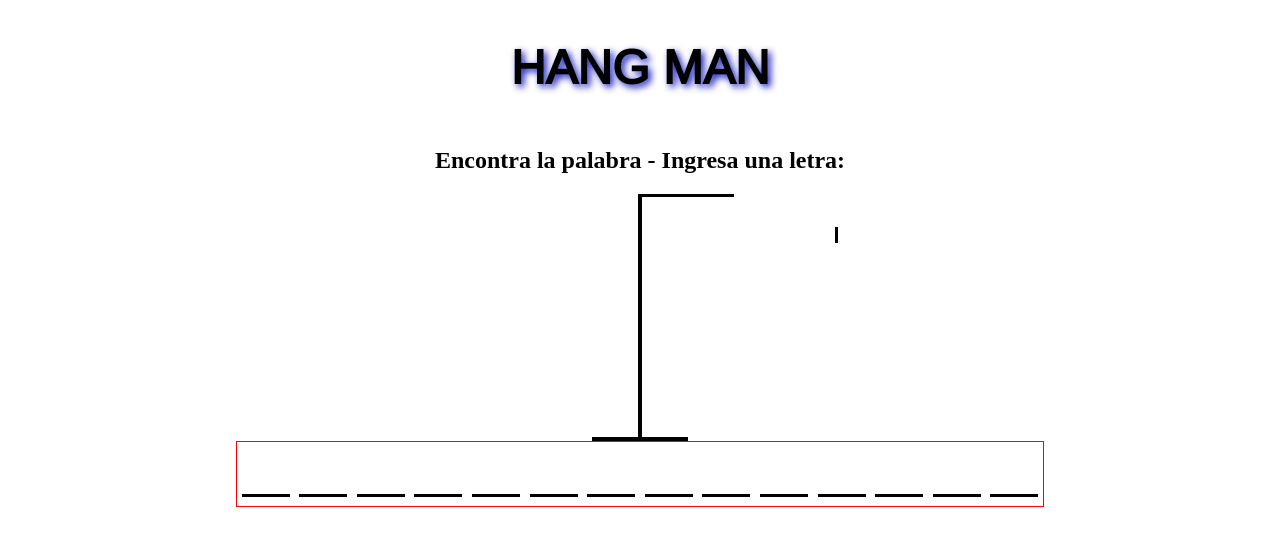
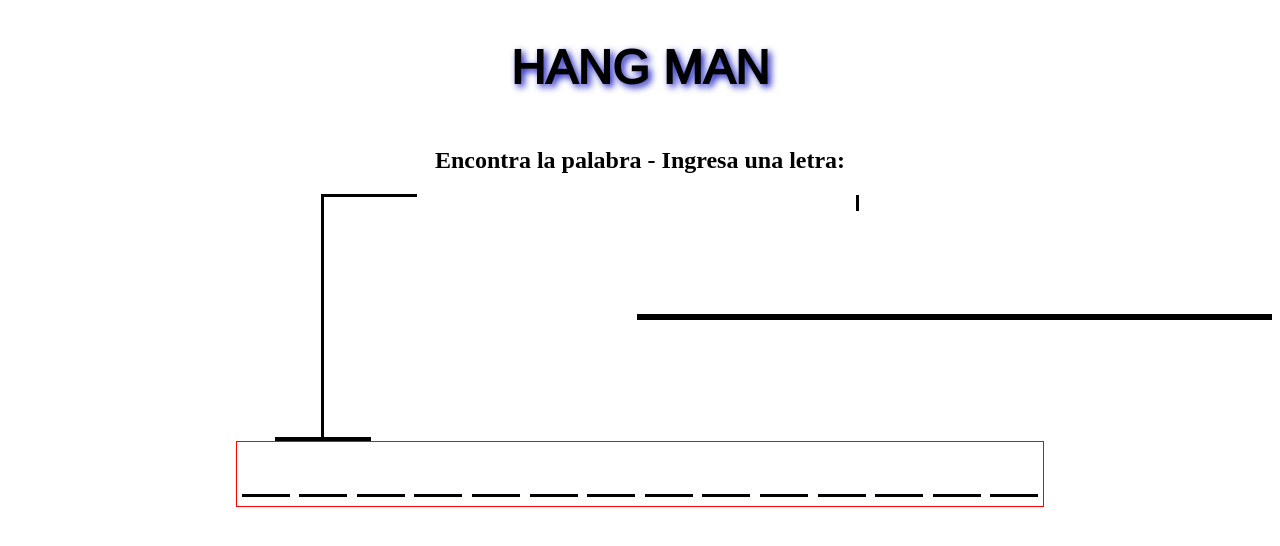
Before and after one commit to fedengarcia/hangman, a React (Create React App) app: page / in a window 1280 px wide. Shown: the top 546 px of the page. Built offline with nearby package versions, Linux system fonts and the light colour scheme.

Commit message:
Figure Finish

```diff
--- a/src/Components/Figure/Figure.js
+++ b/src/Components/Figure/Figure.js
@@ -10,12 +10,14 @@ const Figure = ({wrongLetters}) => {
     const errors = wrongLetters.length;
 
     return (
+
     <div className={classes.hangContainer}>
-        <div className={classes.roof}></div>
-        <div className={classes.rope}></div>
-        <div className={classes.mast}></div>
-        <div className={classes.floor}></div>
-
+        <div className={classes.mastContainer}>
+            <div className={classes.rope}></div>
+            <div className={classes.roof}></div>
+            <div className={classes.mast}></div>
+            <div className={classes.floor}></div>
+        </div>
         {/* FIGURE */}
         <div className={classes.figureContainer}>
                 {errors >= 1 && <div className={classes.head}></div>}
--- a/src/Components/Figure/FigureStyle.js
+++ b/src/Components/Figure/FigureStyle.js
@@ -1,73 +1,79 @@
 export const FigureStyle = (theme) => ({
+    hangContainer:{
+        width:'100%',
+        height: 'auto',
+        display: 'flex',
+        justifyContent:'center',
+        alignItems:'center',
+        flexDirection:'row',
+    },
     figureContainer:{
-        width:'auto',
+        width:'100%',
         height:'auto',
-        display:'flex',
+        position: 'relative',
+        display: 'flex',
+        justifyContent:'center',
+        alignItems:'center',
+        alignContent: 'center',
+        margin: '0',
+        border: '3px solid black',
+        zIndex: '1',
+        flexDirection: 'column',
+    },
+    mastContainer:{
+        width:'100%',
+        display: 'flex',
+        postion:'relative',
         justifyContent:'center',
         alignItems:'center',
         flexDirection:'column',
+        zIndex: '-3',
     },
     head:{
         width:'3em',
         height:'3em',
-        position:'absolute',
-        left:'41.5%',
-        top:'12em',
+        // left:'41.5%',
+        // top:'12em',
         border:'0.2em solid black',
         borderRadius:'50%',
-
     },
     body:{
-        position:'absolute',
-        left:'45.2%',
-        top:'15.2em',
+        // left:'45.2%',
+        // top:'15.2em',
         width:'0.2em',
         height:'5em',
         backgroundColor:'black',
     },
     rightArm:{
-        position:'absolute',
-        left:'47.5%',
-        top:'15.5em',
+        margin: '-4em -1em 1em 1em',
         width:'0.2em',
         height:'3em',
         backgroundColor:'black',
         transform: 'rotate(-40deg)'
     },
     leftArm:{
-        position:'absolute',
-        left:'42.9%',
-        top:'15.5em',
+        margin: '-4em 3em 1em 1em',
         width:'0.2em',
         height:'3em',
         backgroundColor:'black',
         transform: 'rotate(40deg)'
     },
     rightLeg:{
-        position:'absolute',
-        left:'47.8%',
-        top:'19.5em',
+        margin: '-1em -1.1em 1em 1em',
         width:'0.2em',
         height:'3.5em',
         backgroundColor:'black',
         transform: 'rotate(-40deg)'
     },
     leftLeg:{
-        position:'absolute',
-        left:'42.7%',
-        top:'19.5em',
+        margin: '-4.5em 3.1em 0em 1em',
         width:'0.2em',
         height:'3.5em',
         backgroundColor:'black',
         transform: 'rotate(40deg)'
     },
-    hangContainer:{
-        width:'2em',
-        display:'flex',
-        justifyContent:'center',
-        alignItems:'center',
-        flexDirection:'column',
-    },
+
+    // MASTIL
     floor:{
         width: '6em',
         height: '0.2em',
@@ -87,8 +93,8 @@ export const FigureStyle = (theme) => ({
     },
     rope:{
         position:'absolute',
-        left:'52.2em',
-        top:'14.2em',
+        top: '12.2em',
+        left: '53.5em',
         width: '0.2em',
         height: '1em',
         backgroundColor:'black',
```
